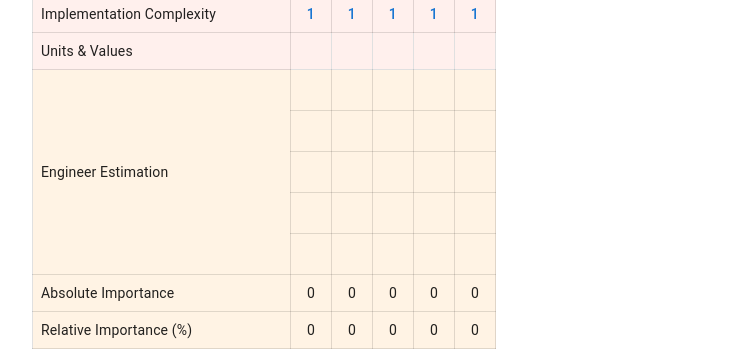
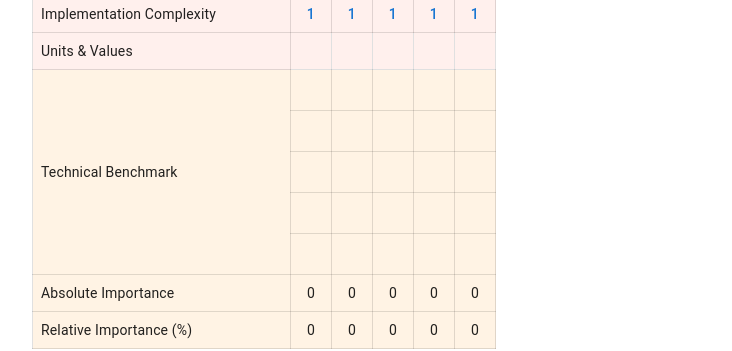
Before and after one commit to Baziak/artihoq, a React (Create React App) app: page / in a window 1280 px wide. Shown: the part 688-1039 px from the top of the page, without its empty margins (32-764 px from the left). Built offline with nearby package versions, Linux system fonts and the light colour scheme.

Commit message:
chore: rename engeneer estimation to technical benchmark

```diff
--- a/src/Hoq/Hoq.tsx
+++ b/src/Hoq/Hoq.tsx
@@ -5,7 +5,7 @@ import HoqHead from "./HoqHead";
 import HoqRows from "./HoqRows";
 import HoqImplementationComplexityRow from "./HoqImplementationComplexityRow";
 import HoqUnitsAndValuesRow from "./HoqUnitsAndValuesRow";
-import HoqEngineerEstimationRows from "./HoqEngineerEstimationRows";
+import HoqTechBenchmarkRows from "./HoqTechBenchmarkRows";
 import HoqImportanceRows from "./HoqImportanceRows";
 import { Settings } from "../SettingsDialog";
 
@@ -363,7 +363,7 @@ const Hoq = ({ qfdState, setQfdState, settings }: HoqProps) => {
             settings={settings}
           />
           <HoqUnitsAndValuesRow qfdState={qfdState} setMeasureUnit={setMeasureUnit} />
-          <HoqEngineerEstimationRows qfdState={qfdState} />
+          <HoqTechBenchmarkRows qfdState={qfdState} />
           <HoqImportanceRows qfdState={qfdState} />
         </TableBody>
       </Table>
--- a/src/Hoq/HoqEngineerEstimationRows.tsx
+++ b/src/Hoq/HoqTechBenchmarkRows.tsx
@@ -3,30 +3,30 @@ import { TableCell, TableRow, Theme } from "@mui/material";
 import QfdState from "./QfdState";
 import { cellStyling, controlCellStyling, highlightColor } from "./styles";
 
-interface HoqEngineerEstimationRowsProps {
+interface HoqTechBenchmarkRowsProps {
   qfdState: QfdState;
 }
 
-const estimationStyling = {
+const techBenckmarkStyling = {
   ...controlCellStyling,
   ...highlightColor,
   height: "40px",
 };
 
-const HoqEngineerEstimationRows = ({ qfdState }: HoqEngineerEstimationRowsProps) => {
+const HoqTechBenchmarkRows = ({ qfdState }: HoqTechBenchmarkRowsProps) => {
   return (
     <>
       {[...Array(5)].map((_, index) => (
         <TableRow key={index}>
           {index === 0 ? (
             <TableCell colSpan={2} rowSpan={5} sx={{...cellStyling, ...highlightColor}}>
-              Engineer Estimation
+              Technical Benchmark
             </TableCell>
           ) : (
             ""
           )}
           {qfdState.measures.map((measure) => (
-            <TableCell key={measure.id} sx={estimationStyling}></TableCell>
+            <TableCell key={measure.id} sx={techBenckmarkStyling}></TableCell>
           ))}
         </TableRow>
       ))}
@@ -34,4 +34,4 @@ const HoqEngineerEstimationRows = ({ qfdState }: HoqEngineerEstimationRowsProps)
   );
 };
 
-export default HoqEngineerEstimationRows;
+export default HoqTechBenchmarkRows;
```
